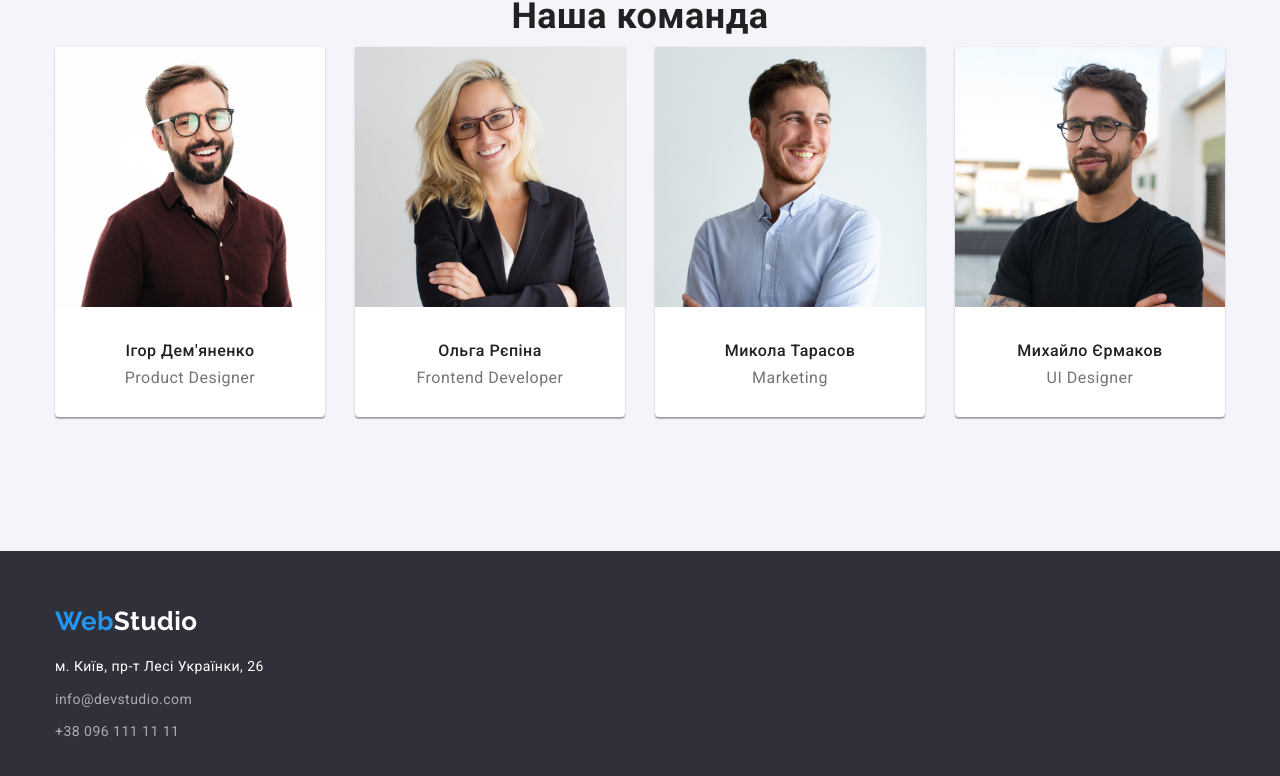
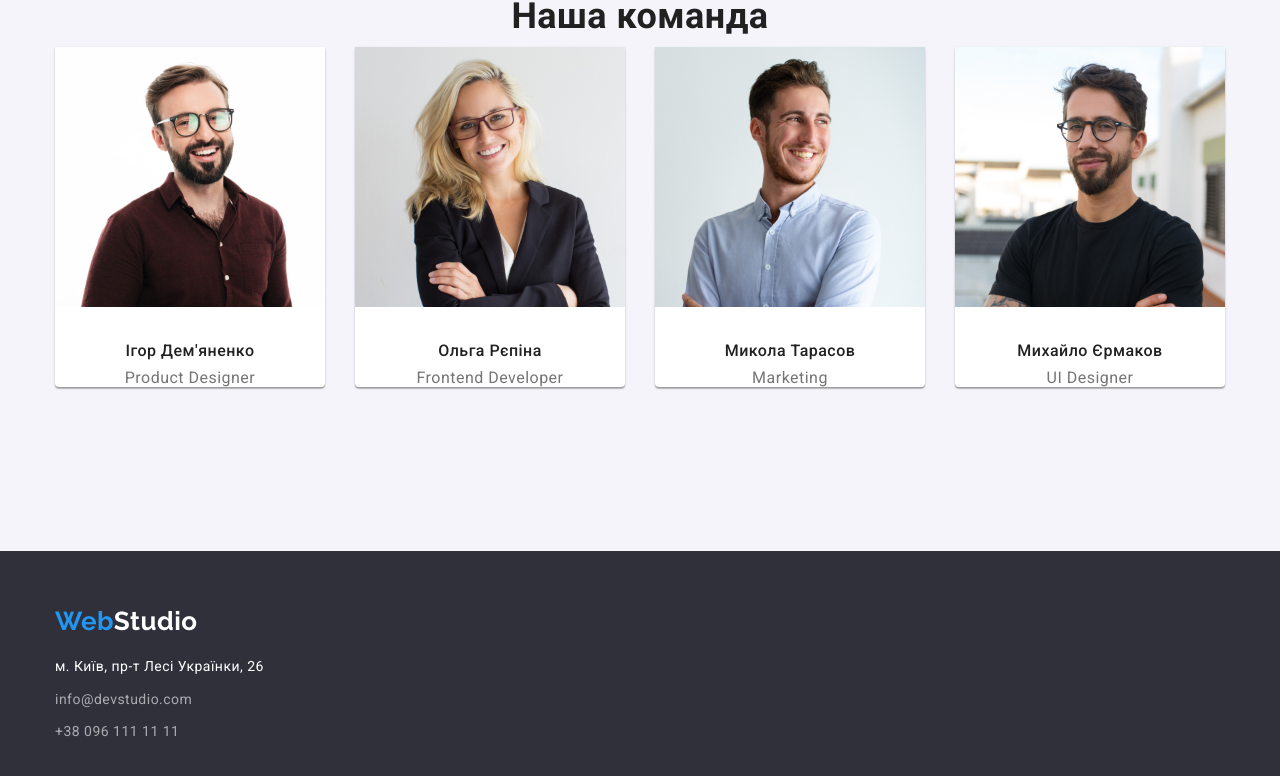
Before and after one commit to LollipopEth/goit-markup-hw-02, a plain HTML site: page index.html in a window 1280 px wide. Shown: the part 1550-2326 px from the top of the page. Drawn offline with nearby package versions, Linux system fonts and the light colour scheme.

Commit message:
Add files via upload

```diff
--- a/css/style.css
+++ b/css/style.css
@@ -258,6 +258,7 @@ padding: 0;
 
 .li-sec-four{
 list-style-type: none;
+
 background: var(--color4);
 box-shadow: 0px 1px 3px rgba(0, 0, 0, 0.12), 0px 1px 1px rgba(0, 0, 0, 0.14), 0px 2px 1px rgba(0, 0, 0, 0.2);
 border-radius: 0px 0px 4px 4px;
@@ -282,11 +283,12 @@ padding-top: 30px;
 }
 
 .text-sec-four{
-padding-bottom: 30px;
+
 font-size: 16px;
 line-height: 1.1;
 text-align: center;
 padding-top: 10px;
+
 margin: 0;
 color: var(--color5);
 }
```
Also changed, not shown: index.html (+4 -4 lines).
